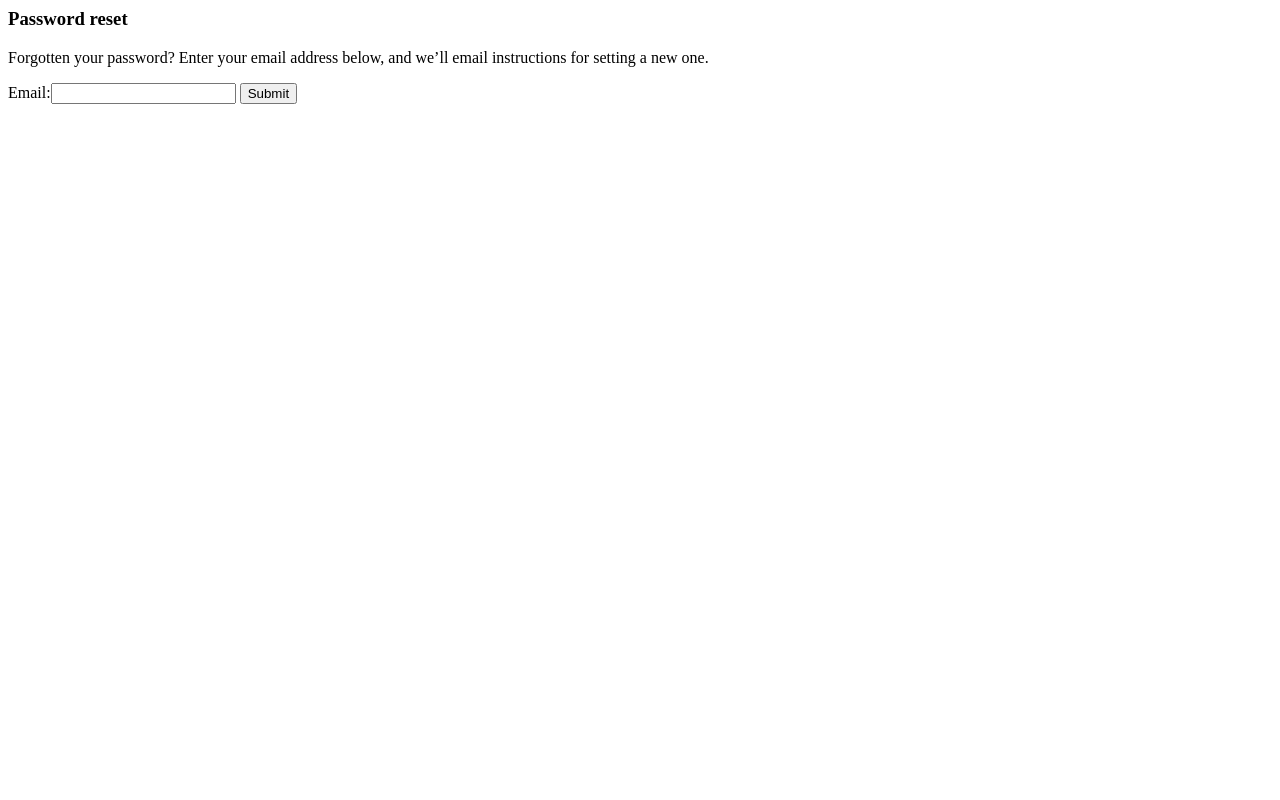
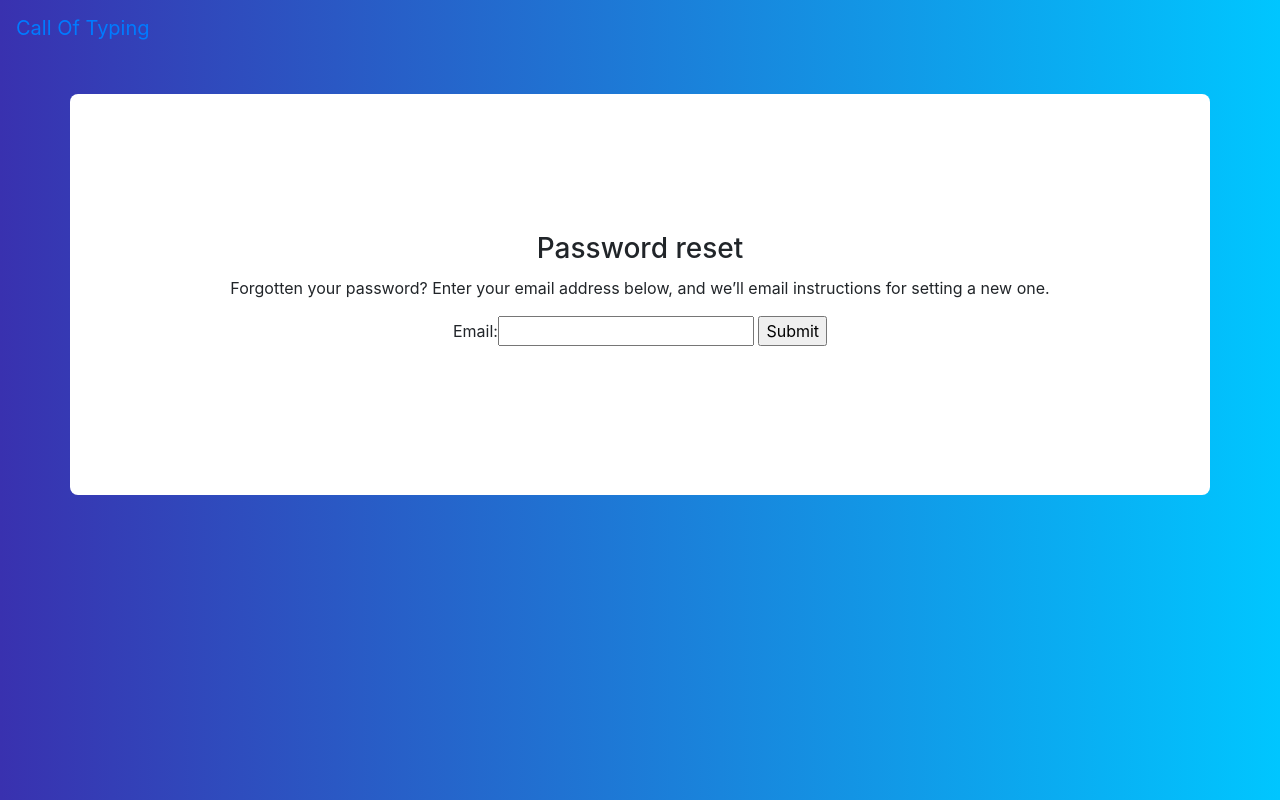
Before and after one commit to sajaddadgar/Call-of-Typing, a Django app: page /reset_password/ in a window 1280 px wide. Run offline with Django 3.2, Linux system fonts and the light colour scheme; some libraries are stand-ins or nearby versions.

Commit message:
add reset-password.css

```diff
--- /dev/null
+++ b/call_of_typing/static/css/reset-password.css
@@ -0,0 +1,16 @@
+body {
+    background: -webkit-linear-gradient(left, #3931af, #00c6ff);
+}
+
+
+.emp-profile {
+    padding: 10%;
+    margin-top: 3%;
+    margin-bottom: 3%;
+    border-radius: 0.5rem;
+    background: #fff;
+}
+
+.margin{
+    margin-top: 10px;
+}
--- a/call_of_typing/templates/registration/password_reset.html
+++ b/call_of_typing/templates/registration/password_reset.html
@@ -3,12 +3,30 @@
 <head>
     <meta charset="UTF-8">
     <title>password_reset</title>
+	 <link href="//maxcdn.bootstrapcdn.com/bootstrap/4.1.1/css/bootstrap.min.css" rel="stylesheet" id="bootstrap-css">
+     <link rel="stylesheet" href="https://stackpath.bootstrapcdn.com/bootstrap/4.3.1/css/bootstrap.min.css"
+          integrity="sha384-ggOyR0iXCbMQv3Xipma34MD+dH/1fQ784/j6cY/iJTQUOhcWr7x9JvoRxT2MZw1T"
+          crossorigin="anonymous"/>
+	 <link rel="stylesheet" href="../../static/css/reset-password.css"/>
+
+
 </head>
 <body>
+<header>
+<div class="container-fluid p-0">
+	<nav class="navbar navbar-expand-lg">
+<a class="navbar-brand myHover" href="{% url 'type:home' %}">Call Of Typing</a>
+</nav>
+</div>
+</header>
+
+<div align="center" class="container emp-profile">
+		<div class="margin">
 			<h3>Password reset</h3>
-
+		</div>
+		<div class="margin">
 		<p>Forgotten your password? Enter your email address below, and we’ll email instructions for setting a new one.</p>
-
+		</div>
 		<form method="post">
 
 				{% csrf_token %}
@@ -16,5 +34,7 @@
 				<input type="Submit" name="Send email">
 
 		</form>
+	</div>
+</div>
 </body>
 </html>
```
Lines whose indentation alone changed are shown as unchanged.
